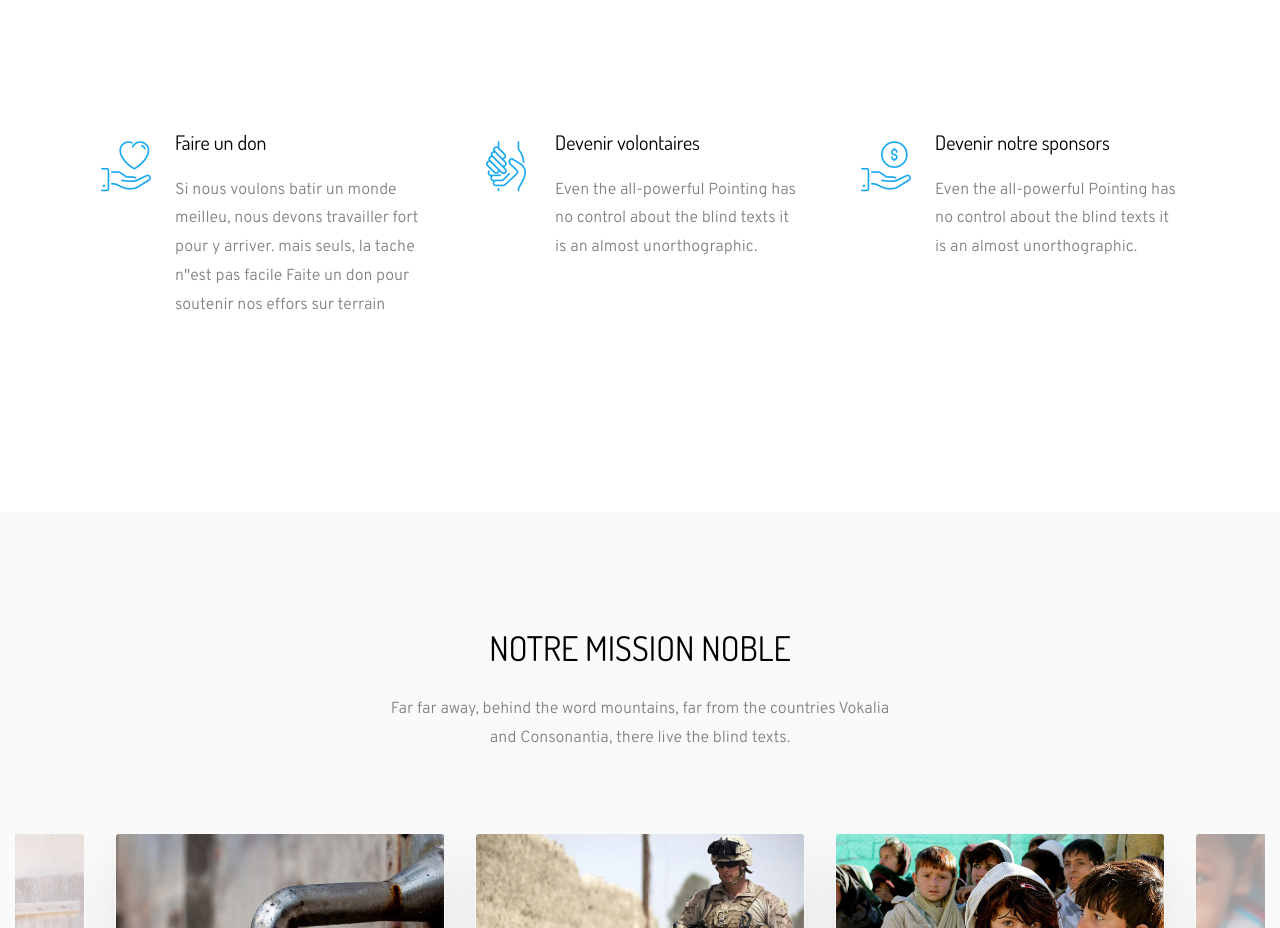
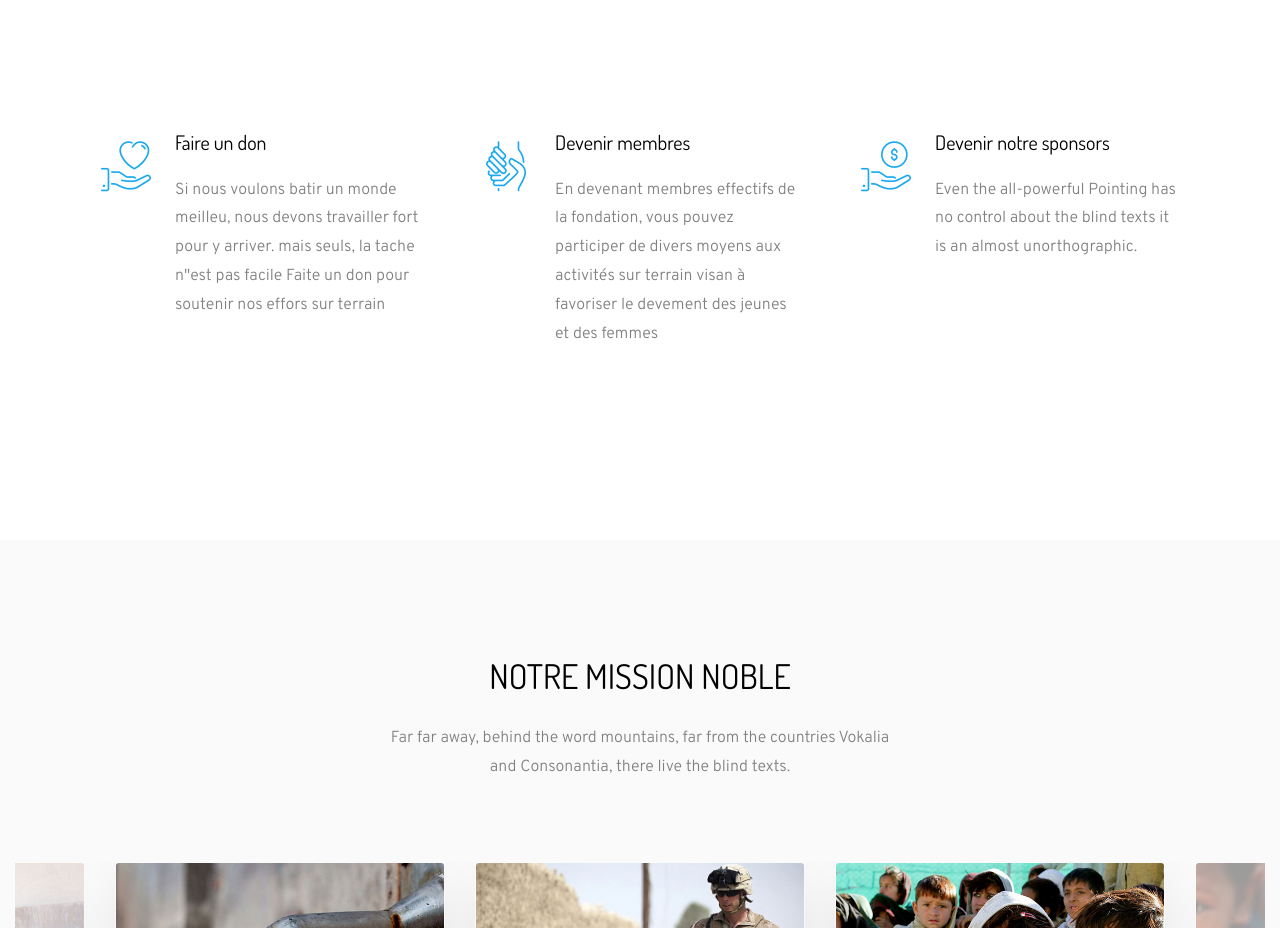
Before and after one commit to mbakama/fondation, a plain HTML site: page index.html in a window 1280 px wide. Shown: the part 920-1848 px from the top of the page. Drawn offline with Linux system fonts and the light colour scheme; some packages are replaced by stand-ins of ours; no server answers; files whose address does not match are found by name.

Commit message:
fix somes files

```diff
--- a/index.html
+++ b/index.html
@@ -120,8 +120,8 @@
             <div class="media block-6 d-flex services p-3 py-4 d-block">
               <div class="icon d-flex mb-3"><span class="flaticon-charity"></span></div>
               <div class="media-body pl-4">
-                <h3 class="heading">Devenir volontaires </h3>
-                <p>Even the all-powerful Pointing has no control about the blind texts it is an almost unorthographic.</p>
+                <h3 class="heading">Devenir membres </h3>
+                <p>En devenant membres effectifs de la fondation, vous pouvez participer de divers moyens aux activités sur terrain visan à favoriser le devement des jeunes et des femmes</p>
               </div>
             </div>
           </div>
```
